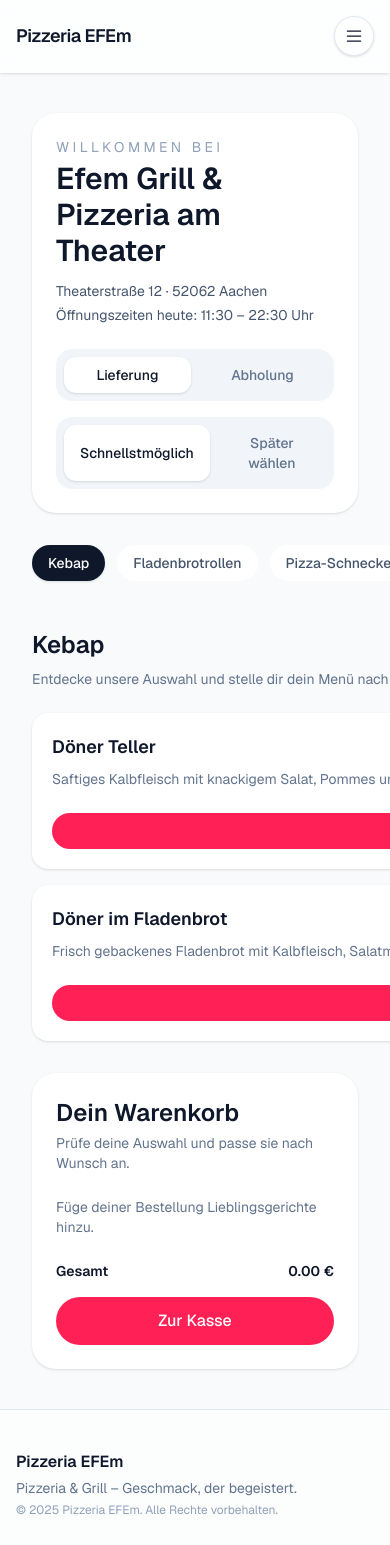
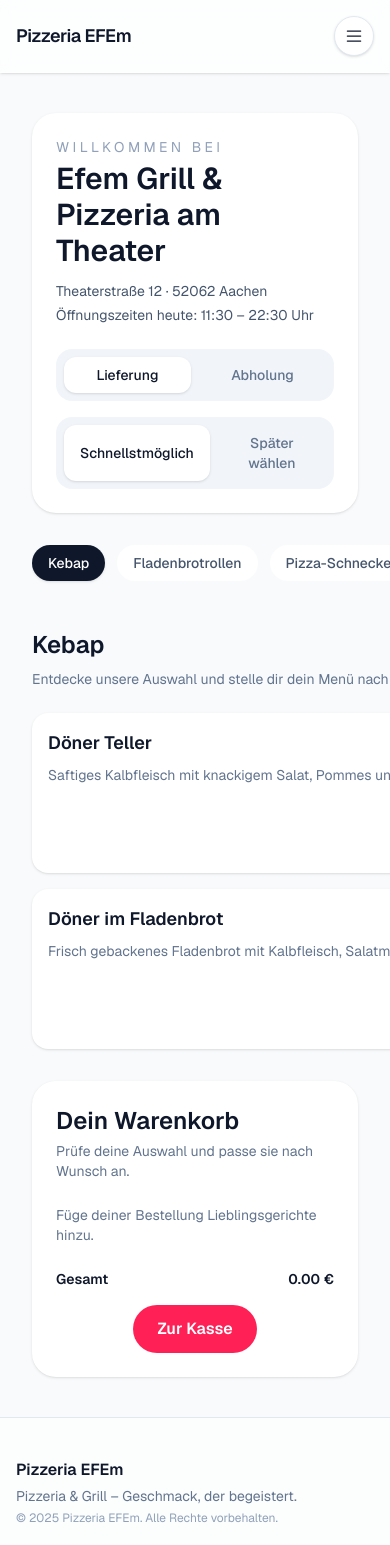
Before and after one commit to maxunknowncode/EFEm-Webiste, a Next.js app in the folder efem-website/: page /bestellen in a window 390 px wide. Shown: the top 1545 px of the page. Built offline with nearby package versions, Linux system fonts and the light colour scheme.

Commit message:
Adjust order buttons for compact mobile layout

```diff
--- a/efem-website/src/components/order/Cart.tsx
+++ b/efem-website/src/components/order/Cart.tsx
@@ -184,12 +184,14 @@ export function Cart() {
           <span>Gesamt</span>
           <span>{total.toFixed(2)} €</span>
         </div>
-        <button
-          type="button"
-          className="w-full bg-rose-500 hover:bg-rose-600 text-white rounded-full px-4 py-3 font-medium transition-transform duration-200 hover:-translate-y-0.5"
-        >
-          Zur Kasse
-        </button>
+        <div className="flex justify-center">
+          <button
+            type="button"
+            className="w-auto px-6 py-3 rounded-full bg-rose-500 hover:bg-rose-600 text-white font-semibold mx-auto block"
+          >
+            Zur Kasse
+          </button>
+        </div>
       </div>
     </div>
   );
--- a/efem-website/src/components/order/CartPreview.tsx
+++ b/efem-website/src/components/order/CartPreview.tsx
@@ -96,12 +96,14 @@ export function CartPreview({ items, onIncrement, onDecrement, onClear }: CartPr
       </div>
 
       <div className="mt-6 space-y-3">
-        <button
-          type="button"
-          className="w-full rounded-full bg-rose-500 px-4 py-3 text-sm font-semibold text-white shadow-sm transition hover:bg-rose-600 hover:shadow-md"
-        >
-          Zur Kasse (Vorschau)
-        </button>
+        <div className="flex justify-center">
+          <button
+            type="button"
+            className="w-auto px-6 py-3 rounded-full bg-rose-500 hover:bg-rose-600 text-white font-semibold mx-auto block"
+          >
+            Zur Kasse (Vorschau)
+          </button>
+        </div>
         <p className="text-center text-xs text-slate-500">Nur UI-Vorschau, keine echte Bestellung.</p>
       </div>
     </aside>
--- a/efem-website/src/components/order/MenuContent.tsx
+++ b/efem-website/src/components/order/MenuContent.tsx
@@ -37,7 +37,7 @@ export function MenuContent({ activeCategoryId }: MenuContentProps) {
         {items.map((item) => (
           <article
             key={item.id}
-            className="bg-white shadow-sm rounded-2xl p-5 flex flex-col gap-4 transition-transform duration-200 hover:-translate-y-1 hover:shadow-md"
+            className="bg-white rounded-2xl shadow-sm p-4 flex flex-col gap-4 transition-transform duration-200 hover:-translate-y-1 hover:shadow-md"
           >
             <div className="space-y-2">
               <div className="flex items-start justify-between gap-3">
@@ -64,11 +64,11 @@ export function MenuContent({ activeCategoryId }: MenuContentProps) {
                 )}
               </div>
             </div>
-            <div className="mt-auto">
+            <div className="mt-auto flex justify-center">
               <button
                 type="button"
                 onClick={() => addItem(item)}
-                className="w-full bg-rose-500 hover:bg-rose-600 text-white rounded-full px-4 py-2 text-sm font-medium transition-transform duration-200 hover:-translate-y-0.5"
+                className="w-auto px-6 py-3 rounded-full bg-rose-500 hover:bg-rose-600 text-white font-semibold mx-auto block"
               >
                 In den Warenkorb
               </button>
```
